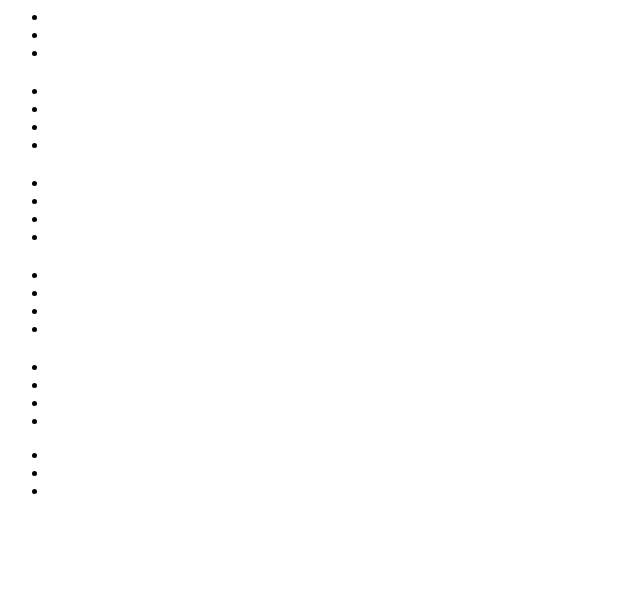
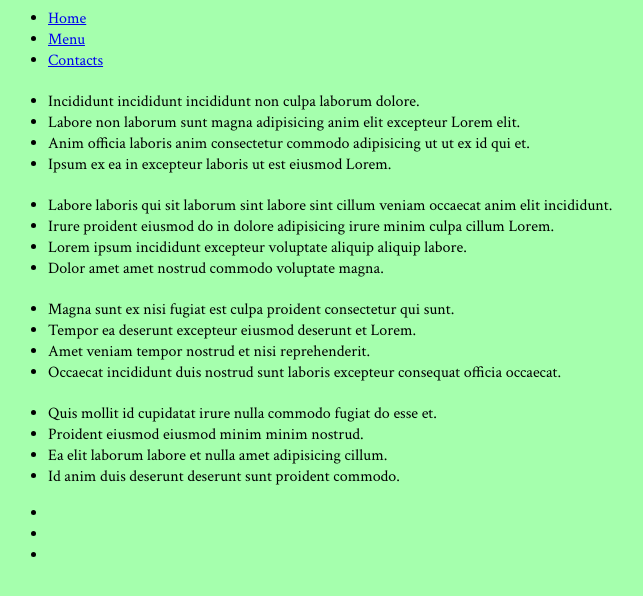
Before and after one commit to livg7046/olivia-restaurant, a plain HTML site: page menu.html in a window 1280 px wide. Shown: the whole page, without its empty margins (0-643 px from the left). Drawn offline with Linux system fonts and the light colour scheme.

Commit message:
added css and styling

```diff
--- /dev/null
+++ b/css/style.css
@@ -0,0 +1,16 @@
+/*
+primary: #ff43dd
+p-light: #ff7eff
+p-dark: #c800ab
+secondary: #6dff7c
+s-light: #a5ffad
+#2acb4c
+*/
+body {
+    background-color: #a5ffad;
+    font-family: 'Crimson Text', serif;
+}
+
+h1, h2 {
+    font-family: 'Permanent Marker', cursive;
+}
--- a/menu.html
+++ b/menu.html
@@ -3,15 +3,17 @@
     <head>
         <meta charset="UTF-8" />
         <title>Restaurant</title>
+        <link rel="stylesheet" href="./css/style.css">
+        <link href="https://fonts.googleapis.com/css?family=Crimson+Text|Josefin+Sans" rel="stylesheet">
     </head>
     <body>
         <header>
             <h1></h1>
             <nav>
                 <ul>
-                    <li><a href=""></a></li>
-                    <li><a href=""></a></li>
-                    <li><a href=""></a></li>
+                    <li><a href="index.html">Home</a></li>
+                    <li><a href="#">Menu</a></li>
+                    <li><a href="./contact.html">Contacts</a></li>
                 </ul>
             </nav>
         </header>
@@ -20,37 +22,37 @@
             <div>
                 <h2></h2>
                 <ul>
-                    <li></li>
-                    <li></li>
-                    <li></li>
-                    <li></li>
+                    <li>Incididunt incididunt incididunt non culpa laborum dolore.</li>
+                    <li>Labore non laborum sunt magna adipisicing anim elit excepteur Lorem elit.</li>
+                    <li>Anim officia laboris anim consectetur commodo adipisicing ut ut ex id qui et.</li>
+                    <li>Ipsum ex ea in excepteur laboris ut est eiusmod Lorem.</li>
                 </ul>
             </div>
             <div>
                 <h2></h2>
                 <ul>
-                    <li></li>
-                    <li></li>
-                    <li></li>
-                    <li></li>
+                    <li>Labore laboris qui sit laborum sint labore sint cillum veniam occaecat anim elit incididunt.</li>
+                    <li>Irure proident eiusmod do in dolore adipisicing irure minim culpa cillum Lorem.</li>
+                    <li>Lorem ipsum incididunt excepteur voluptate aliquip aliquip labore.</li>
+                    <li>Dolor amet amet nostrud commodo voluptate magna.</li>
                 </ul>
             </div>
             <div>
                 <h2></h2>
                 <ul>
-                    <li></li>
-                    <li></li>
-                    <li></li>
-                    <li></li>
+                    <li>Magna sunt ex nisi fugiat est culpa proident consectetur qui sunt.</li>
+                    <li>Tempor ea deserunt excepteur eiusmod deserunt et Lorem.</li>
+                    <li>Amet veniam tempor nostrud et nisi reprehenderit.</li>
+                    <li>Occaecat incididunt duis nostrud sunt laboris excepteur consequat officia occaecat.</li>
                 </ul>
             </div>
             <div>
                 <h2></h2>
                 <ul>
-                    <li></li>
-                    <li></li>
-                    <li></li>
-                    <li></li>
+                    <li>Quis mollit id cupidatat irure nulla commodo fugiat do esse et.</li>
+                    <li>Proident eiusmod eiusmod minim minim nostrud.</li>
+                    <li>Ea elit laborum labore et nulla amet adipisicing cillum.</li>
+                    <li>Id anim duis deserunt deserunt sunt proident commodo.</li>
                 </ul>
             </div></main>
         <footer>
```
Also changed, not shown: contact.html (+6 -4 lines), index.html (+12 -10 lines).
